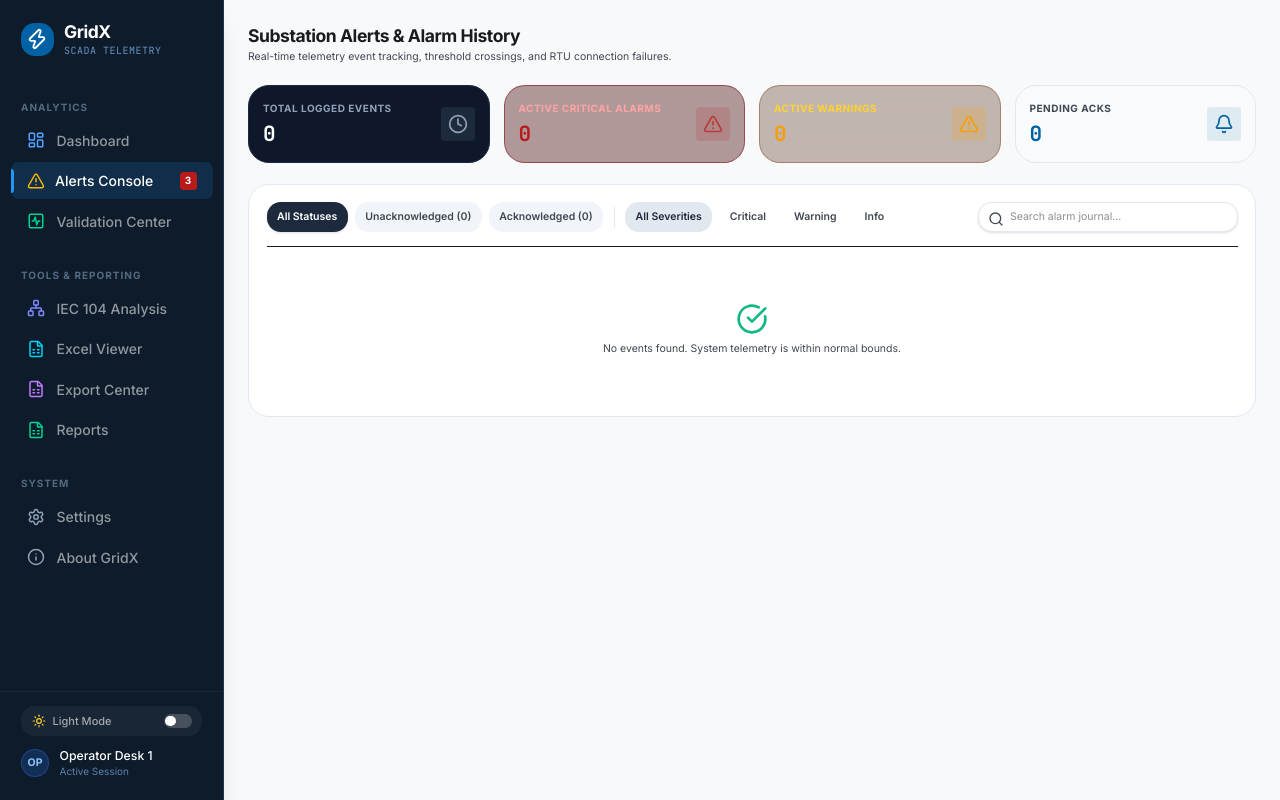
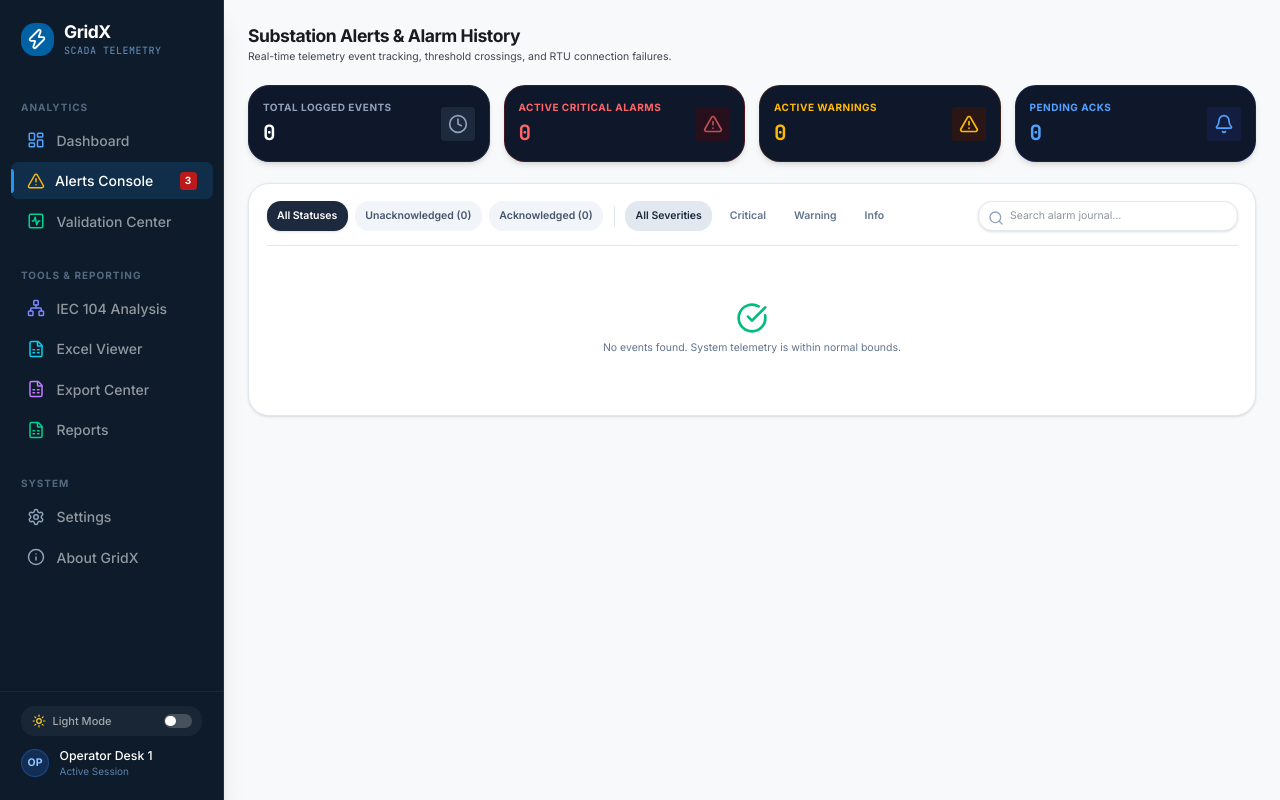
Before and after one commit to abinashmohanty8059/GridX, a React (Vite) app: page /alerts in a window 1280 px wide. Built offline with nearby package versions, Linux system fonts and the light colour scheme; what ag-grid-community would draw is missing.

Commit message:
dark theme ficed in the excel page

```diff
--- a/src/index.css
+++ b/src/index.css
@@ -299,3 +299,54 @@ html.dark {
   --ag-row-height: 42px;
   --ag-header-height: 40px;
 }
+
+/* ─── Dark Mode: AG Grid ──────────────────────────────────────────────────── */
+html.dark .ag-theme-alpine {
+  --ag-background-color: #141920;
+  --ag-header-background-color: #1a2030;
+  --ag-odd-row-background-color: #181f2a;
+  --ag-border-color: #1e293b;
+  --ag-foreground-color: #e2e8f0;
+  --ag-header-foreground-color: #94a3b8;
+  --ag-row-hover-color: rgba(96, 165, 250, 0.06);
+  --ag-selected-row-background-color: rgba(96, 165, 250, 0.1);
+  --ag-input-focus-border-color: #60a5fa;
+  --ag-chip-background-color: #1e2737;
+  --ag-range-selection-border-color: #60a5fa;
+}
+
+html.dark .ag-theme-alpine .ag-header-cell-label,
+html.dark .ag-theme-alpine .ag-cell {
+  color: #e2e8f0;
+}
+
+html.dark .ag-theme-alpine .ag-paging-panel {
+  background-color: #1a2030;
+  color: #94a3b8;
+  border-top-color: #1e293b;
+}
+
+html.dark .ag-theme-alpine .ag-paging-button {
+  color: #94a3b8;
+}
+
+html.dark .ag-theme-alpine .ag-paging-button:hover {
+  background-color: #1e2737;
+}
+
+html.dark .ag-theme-alpine input[class^='ag-'] {
+  background-color: #1e2737;
+  color: #e2e8f0;
+  border-color: #334155;
+}
+
+/* ─── Dark Mode: Severity Badges ─────────────────────────────────────────── */
+html.dark .severity-warning {
+  background: rgba(251, 191, 36, 0.15);
+  color: #fbbf24;
+}
+
+html.dark .severity-info {
+  background: rgba(96, 165, 250, 0.15);
+  color: #60a5fa;
+}
--- a/src/pages/AlertsConsole.tsx
+++ b/src/pages/AlertsConsole.tsx
@@ -47,12 +47,15 @@ export default function AlertsConsole() {
   }, [alerts]);
 
   return (
-    <div className="flex-1 flex flex-col h-screen overflow-y-auto bg-surface p-container space-y-6 animate-fade-in">
+    // Force light theme on this page regardless of dark mode
+    <div className="flex-1 flex flex-col h-screen overflow-y-auto p-container space-y-6 animate-fade-in"
+      style={{ background: '#f7f9fb', color: '#191c1e' }}>
+
       {/* Header */}
       <div className="flex justify-between items-center">
         <div>
-          <h2 className="text-xl font-bold tracking-tight text-on-surface">Substation Alerts & Alarm History</h2>
-          <p className="text-xs text-on-surface-variant mt-0.5">
+          <h2 className="text-xl font-bold tracking-tight" style={{ color: '#191c1e' }}>Substation Alerts &amp; Alarm History</h2>
+          <p className="text-xs mt-0.5" style={{ color: '#404752' }}>
             Real-time telemetry event tracking, threshold crossings, and RTU connection failures.
           </p>
         </div>
@@ -69,11 +72,12 @@ export default function AlertsConsole() {
         </div>
       </div>
 
-      {/* Alarm Status Grid */}
+      {/* Alarm Status Grid — all 4 cards use the same dark premium style */}
       <div className="grid grid-cols-1 md:grid-cols-4 gap-4">
-        <div className="glass-card p-4 bg-slate-900 border border-slate-800 rounded-xl flex items-center justify-between text-white">
+        {/* Total Logged Events */}
+        <div className="p-4 bg-slate-900 border border-slate-800 rounded-xl flex items-center justify-between text-white shadow-md">
           <div className="space-y-1">
-            <span className="label-caps text-slate-400 text-[10px] tracking-wider block">Total Logged Events</span>
+            <span className="text-[10px] font-bold tracking-wider uppercase text-slate-400 block">Total Logged Events</span>
             <span className="text-2xl font-bold font-mono">{stats.total}</span>
           </div>
           <div className="p-2 rounded bg-slate-800 text-slate-400">
@@ -81,41 +85,46 @@ export default function AlertsConsole() {
           </div>
         </div>
 
-        <div className="glass-card p-4 bg-red-950/40 border border-red-900/60 rounded-xl flex items-center justify-between text-white">
+        {/* Active Critical Alarms */}
+        <div className="p-4 bg-slate-900 border border-red-900/50 rounded-xl flex items-center justify-between text-white shadow-md">
           <div className="space-y-1">
-            <span className="label-caps text-red-300 text-[10px] tracking-wider block">Active Critical Alarms</span>
-            <span className="text-2xl font-bold font-mono text-critical">{stats.critical}</span>
+            <span className="text-[10px] font-bold tracking-wider uppercase text-red-400 block">Active Critical Alarms</span>
+            <span className="text-2xl font-bold font-mono text-red-400">{stats.critical}</span>
           </div>
-          <div className="p-2 rounded bg-critical/20 text-critical animate-pulse">
+          <div className="p-2 rounded bg-red-950/60 text-red-400 animate-pulse">
             <AlertTriangle size={20} />
           </div>
         </div>
 
-        <div className="glass-card p-4 bg-amber-950/30 border border-amber-900/40 rounded-xl flex items-center justify-between text-white">
+        {/* Active Warnings */}
+        <div className="p-4 bg-slate-900 border border-amber-900/40 rounded-xl flex items-center justify-between text-white shadow-md">
           <div className="space-y-1">
-            <span className="label-caps text-amber-300 text-[10px] tracking-wider block">Active Warnings</span>
-            <span className="text-2xl font-bold font-mono text-warning">{stats.warning}</span>
+            <span className="text-[10px] font-bold tracking-wider uppercase text-amber-400 block">Active Warnings</span>
+            <span className="text-2xl font-bold font-mono text-amber-400">{stats.warning}</span>
           </div>
-          <div className="p-2 rounded bg-warning/20 text-warning">
+          <div className="p-2 rounded bg-amber-950/50 text-amber-400">
             <AlertTriangle size={20} />
           </div>
         </div>
 
-        <div className="glass-card p-4 bg-slate-50 border border-border rounded-xl flex items-center justify-between text-on-surface">
+        {/* Pending Acks */}
+        <div className="p-4 bg-slate-900 border border-blue-900/40 rounded-xl flex items-center justify-between text-white shadow-md">
           <div className="space-y-1">
-            <span className="label-caps text-on-surface-variant text-[10px] tracking-wider block">Pending Acks</span>
-            <span className="text-2xl font-bold font-mono text-primary">{stats.active}</span>
+            <span className="text-[10px] font-bold tracking-wider uppercase text-blue-400 block">Pending Acks</span>
+            <span className="text-2xl font-bold font-mono text-blue-400">{stats.active}</span>
           </div>
-          <div className="p-2 rounded bg-primary/10 text-primary">
+          <div className="p-2 rounded bg-blue-950/50 text-blue-400">
             <Bell size={20} />
           </div>
         </div>
       </div>
 
       {/* Main Console Area */}
-      <div className="glass-card bg-surface-container-lowest border border-border rounded-xl p-5 flex flex-col space-y-4">
+      <div className="rounded-xl border p-5 flex flex-col space-y-4 shadow-sm"
+        style={{ background: '#ffffff', borderColor: '#E2E8F0' }}>
+
         {/* Filtering Options */}
-        <div className="flex flex-col md:flex-row justify-between gap-4 border-b border-border-light pb-4">
+        <div className="flex flex-col md:flex-row justify-between gap-4 border-b pb-4" style={{ borderColor: '#E2E8F0' }}>
           <div className="flex flex-wrap gap-2">
             {/* Status Selectors */}
             <button
@@ -123,7 +132,7 @@ export default function AlertsConsole() {
               className={`px-3 py-1.5 rounded-lg text-xs font-semibold transition-all ${
                 filterStatus === 'all'
                   ? 'bg-slate-800 text-white shadow-sm'
-                  : 'bg-slate-100 hover:bg-slate-200 text-on-surface-variant'
+                  : 'bg-slate-100 hover:bg-slate-200 text-slate-600'
               }`}
             >
               All Statuses
@@ -133,7 +142,7 @@ export default function AlertsConsole() {
               className={`px-3 py-1.5 rounded-lg text-xs font-semibold transition-all ${
                 filterStatus === 'active'
                   ? 'bg-slate-800 text-white shadow-sm'
-                  : 'bg-slate-100 hover:bg-slate-200 text-on-surface-variant'
+                  : 'bg-slate-100 hover:bg-slate-200 text-slate-600'
               }`}
             >
               Unacknowledged ({stats.active})
@@ -143,13 +152,13 @@ export default function AlertsConsole() {
               className={`px-3 py-1.5 rounded-lg text-xs font-semibold transition-all ${
                 filterStatus === 'acknowledged'
                   ? 'bg-slate-800 text-white shadow-sm'
-                  : 'bg-slate-100 hover:bg-slate-200 text-on-surface-variant'
+                  : 'bg-slate-100 hover:bg-slate-200 text-slate-600'
               }`}
             >
               Acknowledged ({stats.total - stats.active})
             </button>
 
-            <span className="h-6 w-px bg-border self-center mx-1"></span>
+            <span className="h-6 w-px bg-slate-200 self-center mx-1"></span>
 
             {/* Severity Selectors */}
             <button
@@ -157,7 +166,7 @@ export default function AlertsConsole() {
               className={`px-3 py-1.5 rounded-lg text-xs font-semibold transition-all ${
                 filterSeverity === 'all'
                   ? 'bg-slate-200 text-slate-800'
-                  : 'text-on-surface-variant hover:bg-slate-100'
+                  : 'text-slate-500 hover:bg-slate-100'
               }`}
             >
               All Severities
@@ -166,8 +175,8 @@ export default function AlertsConsole() {
               onClick={() => setFilterSeverity('critical')}
               className={`px-3 py-1.5 rounded-lg text-xs font-semibold transition-all ${
                 filterSeverity === 'critical'
-                  ? 'bg-critical/10 text-critical border border-critical/20'
-                  : 'text-on-surface-variant hover:bg-slate-100'
+                  ? 'bg-red-50 text-red-700 border border-red-200'
+                  : 'text-slate-500 hover:bg-slate-100'
               }`}
             >
               Critical
@@ -176,8 +185,8 @@ export default function AlertsConsole() {
               onClick={() => setFilterSeverity('warning')}
               className={`px-3 py-1.5 rounded-lg text-xs font-semibold transition-all ${
                 filterSeverity === 'warning'
-                  ? 'bg-warning/10 text-[#92400E] border border-warning/20'
-                  : 'text-on-surface-variant hover:bg-slate-100'
+                  ? 'bg-amber-50 text-amber-700 border border-amber-200'
+                  : 'text-slate-500 hover:bg-slate-100'
               }`}
             >
               Warning
@@ -186,8 +195,8 @@ export default function AlertsConsole() {
               onClick={() => setFilterSeverity('info')}
               className={`px-3 py-1.5 rounded-lg text-xs font-semibold transition-all ${
                 filterSeverity === 'info'
-                  ? 'bg-info/10 text-info border border-info/20'
-                  : 'text-on-surface-variant hover:bg-slate-100'
+                  ? 'bg-blue-50 text-blue-700 border border-blue-200'
+                  : 'text-slate-500 hover:bg-slate-100'
               }`}
             >
               Info
@@ -196,13 +205,13 @@ export default function AlertsConsole() {
 
           {/* Search Box */}
           <div className="relative">
-            <Search className="absolute left-3 top-2.5 text-on-surface-variant" size={16} />
+            <Search className="absolute left-3 top-2.5 text-slate-400" size={16} />
             <input
               type="text"
               placeholder="Search alarm journal..."
               value={searchQuery}
               onChange={(e) => setSearchQuery(e.target.value)}
-              className="pl-9 pr-4 py-2 text-xs w-[260px] bg-white border border-border rounded-lg focus:outline-none focus:border-primary shadow-sm"
+              className="pl-9 pr-4 py-2 text-xs w-[260px] bg-white border border-slate-200 rounded-lg focus:outline-none focus:border-blue-400 shadow-sm text-slate-800"
             />
           </div>
         </div>
@@ -210,8 +219,8 @@ export default function AlertsConsole() {
         {/* Live Alarm Log */}
         <div className="space-y-2.5">
           {filteredAlerts.length === 0 ? (
-            <div className="text-center py-12 text-xs text-on-surface-variant">
-              <CheckCircle className="text-success mx-auto mb-2" size={32} />
+            <div className="text-center py-12 text-xs text-slate-500">
+              <CheckCircle className="text-emerald-500 mx-auto mb-2" size={32} />
               No events found. System telemetry is within normal bounds.
             </div>
           ) : (
@@ -220,22 +229,22 @@ export default function AlertsConsole() {
                 key={alert.id}
                 className={`p-4 rounded-xl border flex items-start justify-between gap-4 text-xs transition-all ${
                   alert.acknowledged
-                    ? 'bg-slate-50/50 border-border-light opacity-75'
+                    ? 'bg-slate-50 border-slate-200 opacity-70'
                     : alert.severity === 'critical'
-                    ? 'bg-red-50/40 border-red-200/60'
+                    ? 'bg-red-50 border-red-200'
                     : alert.severity === 'warning'
-                    ? 'bg-amber-50/30 border-amber-200/50'
-                    : 'bg-blue-50/30 border-blue-200/40'
+                    ? 'bg-amber-50 border-amber-200'
+                    : 'bg-blue-50 border-blue-200'
                 }`}
               >
                 <div className="flex gap-3">
                   <div
                     className={`p-2 rounded-lg mt-0.5 ${
                       alert.severity === 'critical'
-                        ? 'bg-critical/10 text-critical'
+                        ? 'bg-red-100 text-red-600'
                         : alert.severity === 'warning'
-                        ? 'bg-warning/10 text-warning'
-                        : 'bg-info/10 text-info'
+                        ? 'bg-amber-100 text-amber-600'
+                        : 'bg-blue-100 text-blue-600'
                     }`}
                   >
                     {alert.severity === 'critical' || alert.severity === 'warning' ? (
@@ -247,37 +256,37 @@ export default function AlertsConsole() {
 
                   <div className="space-y-1">
                     <div className="flex items-center gap-2.5 flex-wrap">
-                      <span className="font-bold text-on-surface text-sm">{alert.title}</span>
+                      <span className="font-bold text-slate-900 text-sm">{alert.title}</span>
                       <span
-                        className={`severity-badge ${
+                        className={`inline-flex items-center gap-1 px-2 py-0.5 rounded text-[11px] font-bold uppercase tracking-wide ${
                           alert.severity === 'critical'
-                            ? 'severity-critical'
+                            ? 'bg-red-100 text-red-700'
                             : alert.severity === 'warning'
-                            ? 'severity-warning'
-                            : 'severity-info'
+                            ? 'bg-amber-100 text-amber-700'
+                            : 'bg-blue-100 text-blue-700'
                         }`}
                       >
                         {alert.severity}
                       </span>
                       {alert.acknowledged && (
-                        <span className="text-[10px] text-success bg-success-light px-2 py-0.5 rounded-full font-bold">
+                        <span className="text-[10px] text-emerald-700 bg-emerald-100 px-2 py-0.5 rounded-full font-bold">
                           ACKNOWLEDGED
                         </span>
                       )}
                     </div>
-                    <p className="text-on-surface-variant text-xs">{alert.message}</p>
-                    <div className="flex items-center gap-3 text-[10px] text-on-surface-variant mt-2 font-mono flex-wrap">
-                      <span>Feeder: <strong className="text-on-surface-variant font-sans">{alert.feederName}</strong></span>
+                    <p className="text-slate-500 text-xs">{alert.message}</p>
+                    <div className="flex items-center gap-3 text-[10px] text-slate-400 mt-2 font-mono flex-wrap">
+                      <span>Feeder: <strong className="text-slate-600 font-sans">{alert.feederName}</strong></span>
                       <span>•</span>
-                      <span>Signal: <strong className="text-on-surface-variant font-sans">{alert.signalName}</strong></span>
+                      <span>Signal: <strong className="text-slate-600 font-sans">{alert.signalName}</strong></span>
                       {alert.transition !== 'N/A' && (
                         <>
                           <span>•</span>
-                          <span>Transition: <strong className="text-on-surface-variant font-mono bg-slate-100 px-1 py-0.2 rounded">{alert.transition}</strong></span>
+                          <span>Transition: <strong className="text-slate-700 font-mono bg-slate-100 px-1 py-0.2 rounded">{alert.transition}</strong></span>
                         </>
                       )}
                       <span>•</span>
-                      <span>Time: <strong className="text-on-surface-variant">{new Date(alert.timestamp).toLocaleString()}</strong></span>
+                      <span>Time: <strong className="text-slate-600">{new Date(alert.timestamp).toLocaleString()}</strong></span>
                     </div>
                   </div>
                 </div>
@@ -285,7 +294,7 @@ export default function AlertsConsole() {
                 {!alert.acknowledged && (
                   <button
                     onClick={() => acknowledgeAlert(alert.id)}
-                    className="flex items-center gap-1.5 px-3 py-1.5 bg-white hover:bg-slate-50 border border-border text-[11px] font-bold text-on-surface-variant hover:text-success rounded-lg shadow-sm transition-all"
+                    className="flex items-center gap-1.5 px-3 py-1.5 bg-white hover:bg-slate-50 border border-slate-200 text-[11px] font-bold text-slate-500 hover:text-emerald-600 rounded-lg shadow-sm transition-all shrink-0"
                   >
                     <CheckCheck size={14} />
                     Acknowledge
```
Also changed, not shown: src/pages/ExcelViewer.tsx (+13 -13 lines), src/pages/IEC104Analysis.tsx (+10 -10 lines).
